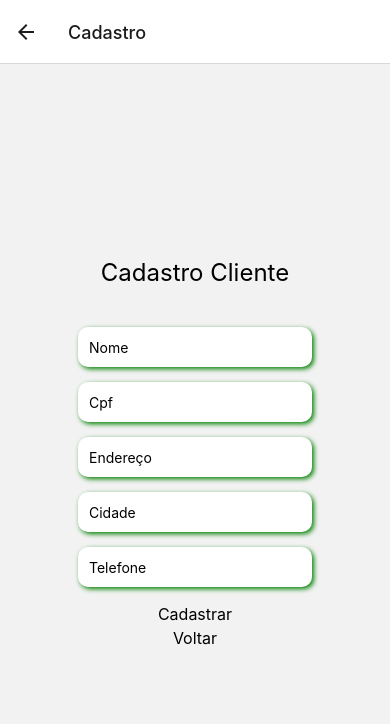
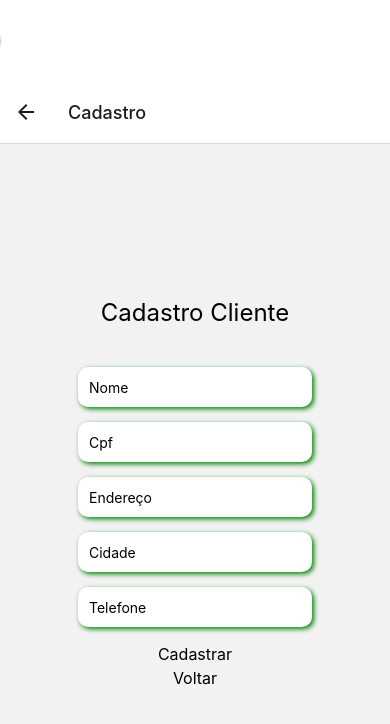
Before and after one commit to AntonioHannon24/App-Pet-Facil01, a React Native app: screen /Cadastro in a window 390 px wide. Shown: the top 724 px of the page. Built offline with nearby package versions, Linux system fonts and the light colour scheme.

Commit message:
confirmar

```diff
--- a/App.js
+++ b/App.js
@@ -1,16 +1,32 @@
-import React from 'react';
-import { useColorScheme } from 'react-native';
+import React,{ useState } from 'react';
+import { View } from 'react-native';
 import { ThemeProvider } from 'styled-components';
 import themes from './src/theme'
 import Home from './src/Home';
-import { Text } from 'react-native';
+import { SwitchTheme } from './styles';
+
 export default function App() {
 
-  const deviceTheme = useColorScheme(); //dark,light, null undefined
-  const theme = themes[deviceTheme] || theme.dark
+  const [isEnabled, setIsEnabled] = useState("dark");
+  const [backgroundTheme, setBackgroundTheme ] = useState('light')
+
+  //função que muda o background
+  const toggleSwitch = () =>{ setIsEnabled(previousState => !previousState);
+          setBackgroundTheme(previousState => previousState === "dark" ? "light":"dark")
+  };
+
+  const theme = themes[backgroundTheme]
 
   return (
     <ThemeProvider theme={theme}>
+      <View style={{height:80}}>
+          <SwitchTheme
+            trackColor={{false: 'white', true: 'dark'}}
+            thumbColor={isEnabled ? 'white' : 'dark'}
+            onValueChange={toggleSwitch}
+            value={isEnabled}
+          />
+      </View>
       <Home/>
     </ThemeProvider>
   );
--- a/src/Componentes/formulario_resenha/index.js
+++ b/src/Componentes/formulario_resenha/index.js
@@ -1,6 +1,5 @@
 import React from 'react';
 import { ButtonContainer, ButtonText, Container, InputArea, Title } from '../Estilos';
-
 
 export default function RecuperarSenha() {
   return (
--- /dev/null
+++ b/styles.js
@@ -0,0 +1,7 @@
+import styled from "styled-components/native";
+
+export const SwitchTheme = styled.Switch`
+
+    top:30px;
+    right:40px;
+`
```
